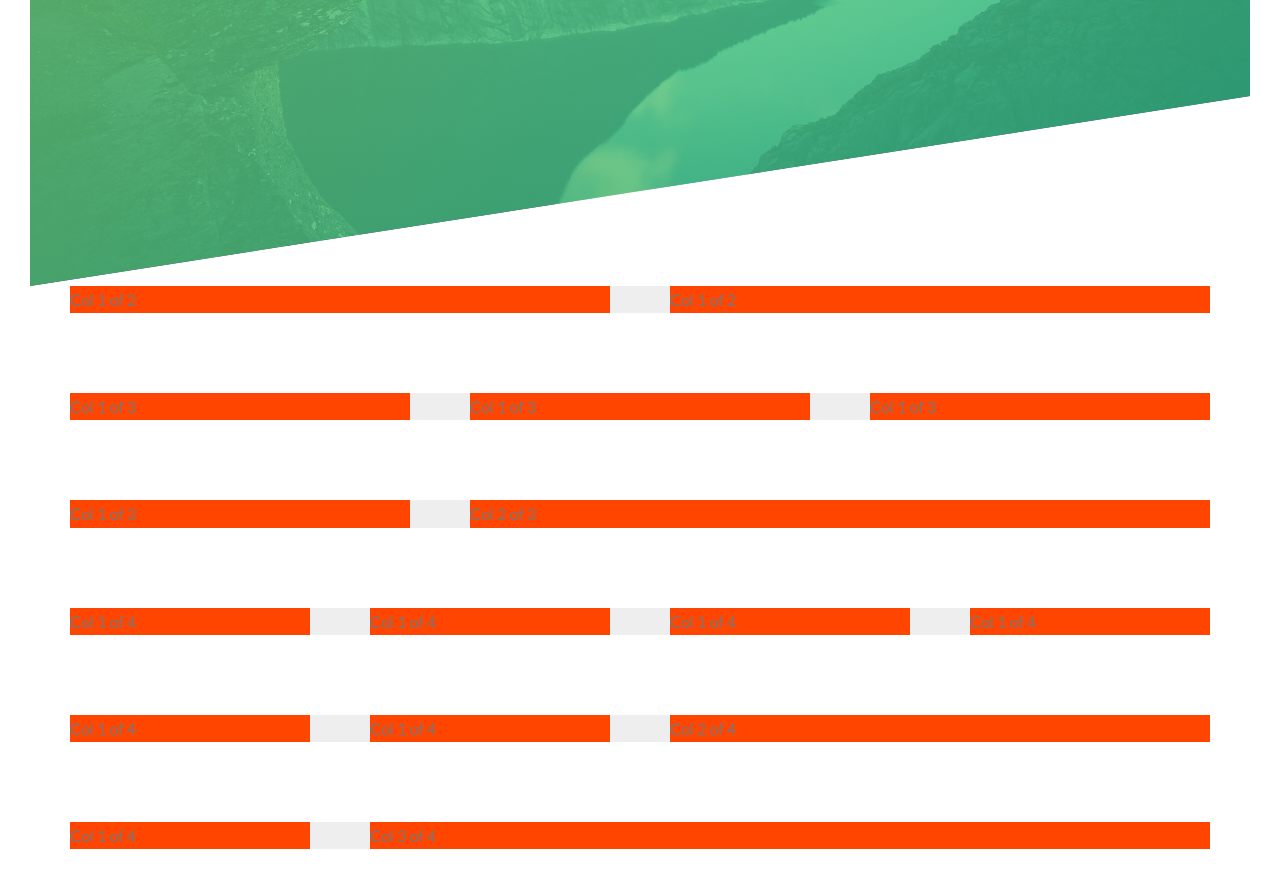
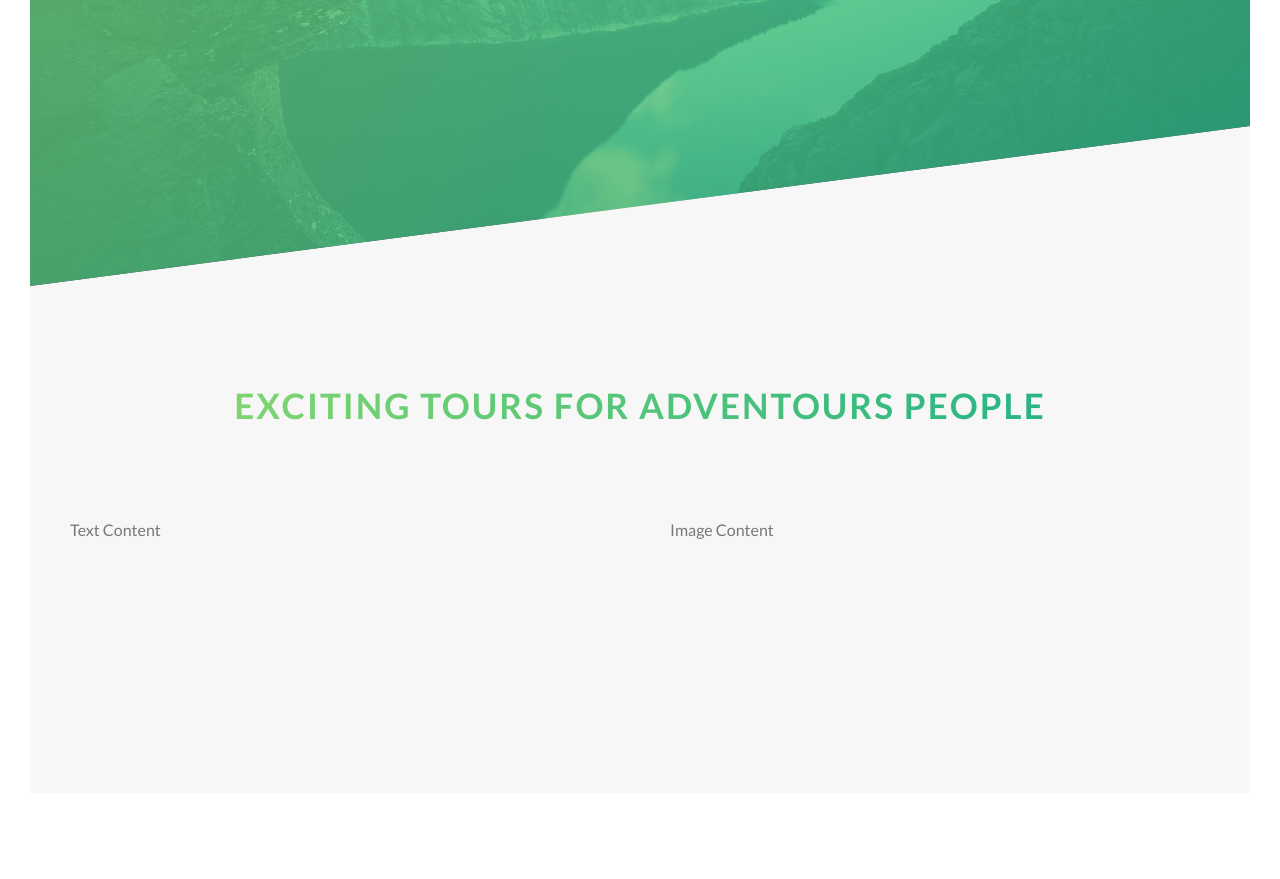
Before and after one commit to jindamavi/natours, a website: page index.html in a window 1280 px wide. Shown: the part 504-1383 px from the top of the page. After the commit the page ends 1327 px from the top, so only its background shows below. Drawn offline with nearby package versions, Linux system fonts and the light colour scheme; files that its build step writes are made by us from their sources.

Commit message:
about section - heading

```diff
--- a/index.html
+++ b/index.html
@@ -29,7 +29,25 @@
         </div>
     </header>
 
-    <div class="grid-section">
+    <main>
+        <div class="section-about">
+            <div class="u-center-text u-margin-bottom-8">
+                <h2 class="heading-secondary">
+                    Exciting tours for adventours people
+                </h2>
+            </div>
+            <div class="row">
+                <div class="col-1-of-2">
+                    Text Content
+                </div>
+                <div class="col-1-of-2">
+                    Image Content
+                </div>
+            </div>
+        </div>
+    </main>
+
+    <!-- <div class="grid-section">
         <div class="row">
             <div class="col-1-of-2">
                 Col 1 of 2
@@ -95,7 +113,7 @@
                 Col 3 of 4
             </div>
         </div>
-    </div>
+    </div> -->
 </body>
 
 </html>
--- a/sass/abstracts/_mixins.scss
+++ b/sass/abstracts/_mixins.scss
@@ -0,0 +1,7 @@
+@mixin clearfix {
+    &::after {
+        content: '';
+        display: table;
+        clear: both;
+    }
+}
--- a/sass/abstracts/_variables.scss
+++ b/sass/abstracts/_variables.scss
@@ -6,6 +6,8 @@ $color-white: #ffffff;
 $color-grey-dark: #777777;
 $color-black: #000000;
 
+$color-grey-light-1: #f7f7f7;
+
 // GRID
 $grid-width: 114rem;
 $grid-gutter-vertical: 8rem;
--- a/sass/base/_typograpgy.scss
+++ b/sass/base/_typograpgy.scss
@@ -6,3 +6,20 @@ body {
     color: $color-grey-dark;
     padding: 3rem;
   }
+
+  .heading-secondary {
+    font-size: 3.5rem;
+    text-transform: uppercase;
+    font-weight: 700;
+    display: inline-block;
+    background-image: linear-gradient(to right, $color-primary-light, $color-primary-dark);
+    -webkit-background-clip: text;
+    color: transparent;
+    letter-spacing: 0.2rem;
+    transition: all 0.2s;
+
+    &:hover {
+      transform: skewY(2deg) skewX(15deg);
+      text-shadow: 0.5rem 1rem 2rem rgba($color-black, 0.2);
+    }
+  }
--- a/sass/base/_utilities.scss
+++ b/sass/base/_utilities.scss
@@ -1,7 +1,7 @@
-@mixin clearfix {
-    &::after {
-        content: '';
-        display: table;
-        clear: both;
-    }
+.u-center-text {
+    text-align: center;
 }
+
+.u-margin-bottom-8 {
+    margin-bottom: 8rem;
+}
--- a/sass/layout/_grid.scss
+++ b/sass/layout/_grid.scss
@@ -1,6 +1,5 @@
 .row {
     max-width: $grid-width;
-    background-color: #eee;
     margin: 0 auto;
 
     @include clearfix;
@@ -10,7 +9,6 @@
     }
 
     [class^="col-"] {
-        background-color: orangered;
         float: left;
 
         &:not(:last-child) {
--- a/sass/layout/_header.scss
+++ b/sass/layout/_header.scss
@@ -4,7 +4,7 @@
   background-image: linear-gradient(to right bottom, rgba($color-primary-light, 0.801), rgba($color-primary-dark, 0.801)), url(../img/hero.jpg);
   background-size: cover;
   background-position: top;
-  clip-path: polygon(0 0, 100% 0, 100% 75%, 0 100%);
+  clip-path: polygon(0 0, 100% 0, 100% 75vh, 0 100%);
   position: relative;
 
   &__logo-box {
--- a/sass/pages/_home.scss
+++ b/sass/pages/_home.scss
@@ -0,0 +1,5 @@
+.section-about {
+    background-color: $color-grey-light-1;
+    padding: 25rem 0;
+    margin-top: -20vh;
+}
```
